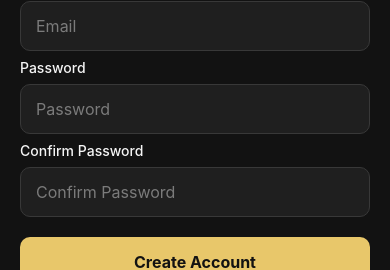
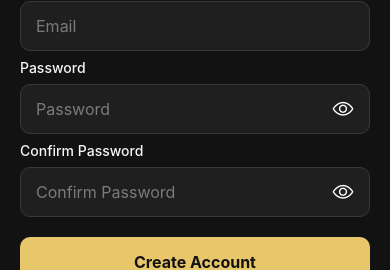
Before and after one commit to stoychodebrenliev/calisthenics-app, a React Native app: screen /Register in a window 390 px wide. Shown: the part 300-570 px from the top of the page. Built offline with nearby package versions, Linux system fonts and the light colour scheme.

Commit message:
Add show/hide feature for Passwords in Login and Register Form

```diff
--- a/screens/loginScreen.js
+++ b/screens/loginScreen.js
@@ -2,13 +2,18 @@ import { View, Text, Pressable, StyleSheet, TextInput } from 'react-native';
 import { SafeAreaView } from 'react-native-safe-area-context';
 import { Ionicons } from '@expo/vector-icons';
 import DissmissKeyboard from '../components/DismissKeyboard';
+import { useState } from 'react';
 
-export default function LoginScreen({navigation}) {
+export default function LoginScreen({ navigation }) {
+
+    const [password, setPassword] = useState('');
+    const [showPassword, setShowPassword] = useState(false);
+
     return (
         <DissmissKeyboard>
             <SafeAreaView style={styles.container}>
                 <Pressable
-                    style= {styles.arrowBack}
+                    style={styles.arrowBack}
                     onPress={() => navigation.goBack()}
                 >
                     <Ionicons
@@ -33,12 +38,25 @@ export default function LoginScreen({navigation}) {
                         />
 
                         <Text style={styles.label}>Password</Text>
+                        <View style={styles.passwordContainer}>
+
                             <TextInput
-                    style={styles.input}
+                                style={styles.passwordInput}
                                 placeholder="Password"
                                 placeholderTextColor="#AAAA"
-                    secureTextEntry
+                                secureTextEntry={!showPassword}
+                                value={password}
+                                onChangeText={setPassword}
                             />
+
+                            <Pressable onPress={() => setShowPassword(!showPassword)}>
+                                <Ionicons
+                                    name={showPassword ? 'eye-off-outline' : 'eye-outline'}
+                                    size={22}
+                                    color="#FFF"
+                                />
+                            </Pressable>
+                        </View>
 
                     </View>
 
@@ -139,6 +157,22 @@ const styles = StyleSheet.create({
         color: '#E8C76A',
         fontWeight: 'bold',
     },
+    passwordContainer: {
+        flexDirection: 'row',
+        alignItems: 'center',
+        backgroundColor: '#1F1F1F',
+        borderWidth: 1,
+        borderColor: '#383838',
+        borderRadius: 10,
+        height: 50,
+        paddingHorizontal: 15,
+    },
+
+    passwordInput: {
+        flex: 1,
+        color: '#F5F5F5',
+        fontSize: 16,
+    },
 
 
 })
--- a/screens/registerScreen.js
+++ b/screens/registerScreen.js
@@ -2,8 +2,16 @@ import { View, Text, Pressable, StyleSheet, TextInput } from 'react-native';
 import { SafeAreaView } from 'react-native-safe-area-context';
 import { Ionicons } from '@expo/vector-icons';
 import DissmissKeyboard from '../components/DismissKeyboard';
+import { useState } from 'react';
 
-export default function LoginScreen({ navigation }) {
+export default function RegisterScreen({ navigation }) {
+
+    const [username, setUsername] = useState('');
+    const [email, setEmail] = useState('');
+    const [password, setPassword] = useState('');
+    const [confirmPassword, setConfirmPassword] = useState('');
+    const [showPassword, setShowPassword] = useState(false);
+    const [showConfirmPassword, setShowConfirmPassword] = useState(false);
     return (
         <DissmissKeyboard>
             <SafeAreaView style={styles.container}>
@@ -30,6 +38,8 @@ export default function LoginScreen({ navigation }) {
                         style={styles.input}
                         placeholder="Username"
                         placeholderTextColor="#AAAA"
+                        value={username}
+                        onChangeText={setUsername}
                     />
 
                     <Text style={styles.label}>Email</Text>
@@ -37,23 +47,51 @@ export default function LoginScreen({ navigation }) {
                         style={styles.input}
                         placeholder="Email"
                         placeholderTextColor="#AAAA"
+                        value={email}
+                        onChangeText={setEmail}
                     />
+                    <Text style={styles.label}>Password</Text>
+                    <View style={styles.passwordContainer}>
 
-                    <Text style={styles.label}>Password</Text>
-                    <TextInput
-                        style={styles.input}
-                        placeholder="Password"
-                        placeholderTextColor="#AAAA"
-                        secureTextEntry
-                    />
+                        <TextInput
+                            style={styles.passwordInput}
+                            placeholder="Password"
+                            placeholderTextColor="#AAAA"
+                            secureTextEntry={!showPassword}
+                            value={password}
+                            onChangeText={setPassword}
+                        />
+
+                        <Pressable onPress={() => setShowPassword(!showPassword)}>
+                            <Ionicons
+                                name={showPassword ? 'eye-off-outline' : 'eye-outline'}
+                                size={22}
+                                color="#FFF"
+                            />
+                        </Pressable>
+                    </View>
 
                     <Text style={styles.label}>Confirm Password</Text>
-                    <TextInput
-                        style={styles.input}
-                        placeholder="Confirm Password"
-                        placeholderTextColor="#AAAA"
-                        secureTextEntry
-                    />
+                    <View style={styles.passwordContainer}>
+
+
+                        <TextInput
+                            style={styles.passwordInput}
+                            placeholder="Confirm Password"
+                            placeholderTextColor="#AAAA"
+                            secureTextEntry={!showConfirmPassword}
+                            value={confirmPassword}
+                            onChangeText={setConfirmPassword}
+                        />
+
+                        <Pressable onPress={() => setShowConfirmPassword(!showConfirmPassword)}>
+                            <Ionicons
+                                name={showConfirmPassword ? 'eye-off-outline' : 'eye-outline'}
+                                size={22}
+                                color="#FFF"
+                            />
+                        </Pressable>
+                    </View>
 
                 </View>
 
@@ -153,6 +191,22 @@ const styles = StyleSheet.create({
         color: '#E8C76A',
         fontWeight: 'bold',
     },
+    passwordContainer: {
+        flexDirection: 'row',
+        alignItems: 'center',
+        backgroundColor: '#1F1F1F',
+        borderWidth: 1,
+        borderColor: '#383838',
+        borderRadius: 10,
+        height: 50,
+        paddingHorizontal: 15,
+    },
+
+    passwordInput: {
+        flex: 1,
+        color: '#F5F5F5',
+        fontSize: 16,
+    },
 
 
 })
```
Lines whose indentation alone changed are shown as unchanged.
